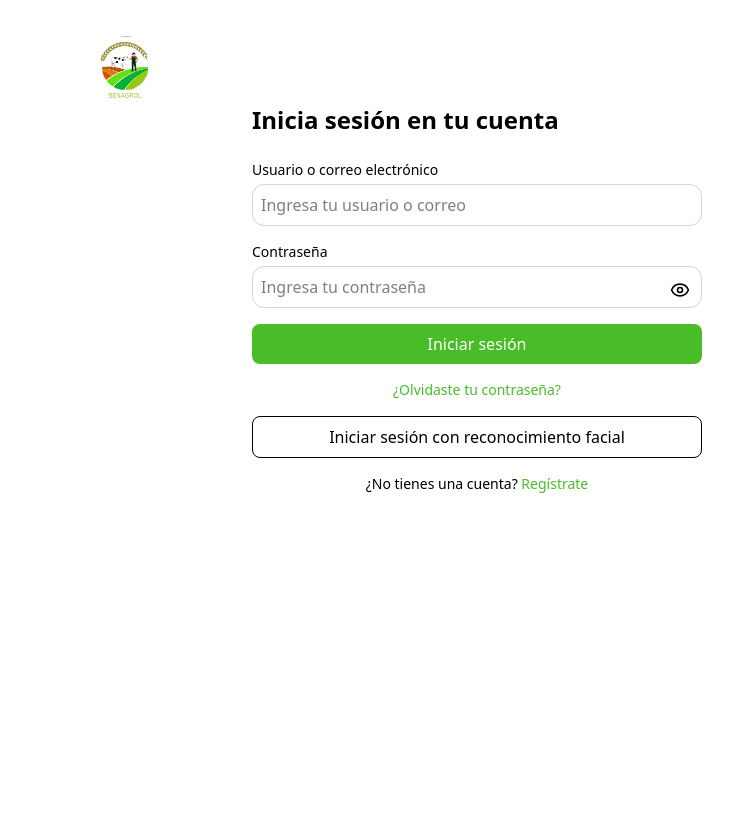
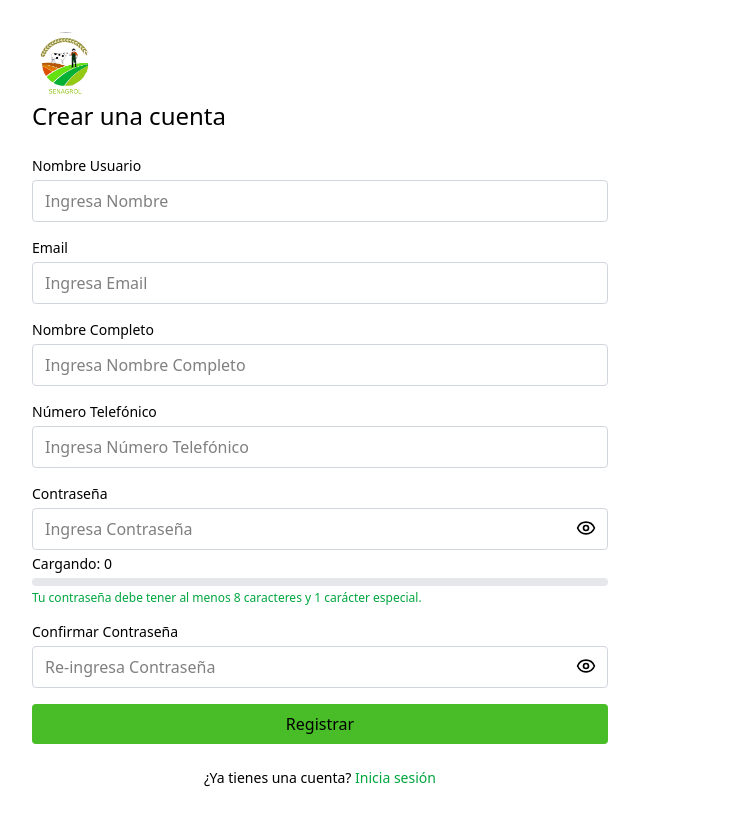
Before and after one commit to kelvinocampo/SENAGROL_Client, a React (Vite) app: page /Register in a window 1280 px wide. Shown: the whole page, without its empty margins (0-733 px from the left). Built offline with nearby package versions, Linux system fonts and the light colour scheme.

Commit message:
Registro usuario

```diff
--- a/package.json
+++ b/package.json
@@ -12,7 +12,7 @@
   "dependencies": {
     "@tailwindcss/vite": "^4.1.5",
     "lucide-react": "^0.507.0",
-    "react": "^19.0.0",
+    "react": "^19.1.0",
     "react-dom": "^19.0.0",
     "react-router-dom": "^7.5.3",
     "tailwindcss": "^4.1.5"
--- a/src/App.tsx
+++ b/src/App.tsx
@@ -1,14 +1,13 @@
- import InicioManual from '@pages/inicioFormulario'
-
+// import InicioManual from '@pages/inicioFormulario';
+import Usuarioregister from './components/Usuarioregister/RegisterForm';
 
 function App() {
   return (
     <>
-         <InicioManual />
-
-
+      {/* {<InicioManual />} */}
+      {<Usuarioregister />}
     </>
-  )
+  );
 }
 
-export default App
+export default App;
--- a/src/components/Component.tsx
+++ b/src/components/Component.tsx
@@ -1,5 +1,3 @@
-
-
 export const Component = () => {
     return (
         <h2 className="text-xl">Component</h2>
--- /dev/null
+++ b/src/components/Usuarioregister/RegisterForm.tsx
@@ -0,0 +1,135 @@
+import { useState } from "react";
+import { Eye, EyeOff } from "lucide-react";
+import Logo from "../../assets/senagrol.jpeg";
+
+export default function RegisterForm() {
+  const [password, setPassword] = useState("");
+  const [confirmPassword, setConfirmPassword] = useState("");
+  const [showPassword, setShowPassword] = useState(false);
+  const [showConfirmPassword, setShowConfirmPassword] = useState(false);
+  const [strength, setStrength] = useState(0);
+  const [message, setMessage] = useState("");
+
+  const handlePasswordChange = (e: React.ChangeEvent<HTMLInputElement>) => {
+    const pwd = e.target.value;
+    setPassword(pwd);
+
+    let calculatedStrength = 0;
+    if (pwd.length >= 8) calculatedStrength += 30;
+    if (/[!@#$%^&*(),.?":{}|<>]/.test(pwd)) calculatedStrength += 30;
+    if (/\d/.test(pwd)) calculatedStrength += 20;
+    if (/[A-Z]/.test(pwd)) calculatedStrength += 20;
+
+    setStrength(Math.min(calculatedStrength, 100));
+  };
+
+  const handleSubmit = (e: React.FormEvent) => {
+    e.preventDefault();
+
+    if (password === confirmPassword && password.length >= 8) {
+      setMessage("Registro exitoso.");
+    } else {
+      setMessage("Error al registrarse. Verifica los campos.");
+    }
+  };
+
+  return (
+    <div className="min-h-screen bg-white p-8 font-fredoka">
+      <img
+        src={Logo}
+        alt="Logo Senagrol"
+        className="w-17 h-17 rounded-full border-l-2 border-r-4 border-white object-cover"
+      />
+
+      <h2 className="text-2xl font-medium mb-6">Crear una cuenta</h2>
+
+      <form className="space-y-4 max-w-xl" onSubmit={handleSubmit}>
+        {[
+          { label: "Nombre Usuario", type: "text", placeholder: "Ingresa Nombre" },
+          { label: "Email", type: "email", placeholder: "Ingresa Email" },
+          { label: "Nombre Completo", type: "text", placeholder: "Ingresa Nombre Completo" },
+          { label: "Número Telefónico", type: "tel", placeholder: "Ingresa Número Telefónico" },
+        ].map((field, idx) => (
+          <div key={idx}>
+            <label className="block text-sm font-medium mb-1">{field.label}</label>
+            <input
+              type={field.type}
+              placeholder={field.placeholder}
+              className="w-full border border-gray-300 rounded px-3 py-2 focus:outline-none focus:ring-2 focus:ring-green-500"
+            />
+          </div>
+        ))}
+
+        <div>
+          <label className="block text-sm font-medium mb-1">Contraseña</label>
+          <div className="relative">
+            <input
+              type={showPassword ? "text" : "password"}
+              placeholder="Ingresa Contraseña"
+              value={password}
+              onChange={handlePasswordChange}
+              className="w-full border border-gray-300 rounded px-3 py-2 pr-10 focus:outline-none focus:ring-2 focus:ring-green-500"
+            />
+            <span
+              className="absolute right-3 top-2.5 cursor-pointer text-black"
+              onClick={() => setShowPassword(!showPassword)}
+            >
+              {showPassword ? <EyeOff size={20} /> : <Eye size={20} />}
+            </span>
+          </div>
+          <div className="text-sm mt-1">Cargando: <span>{strength}</span></div>
+          <div className="w-full bg-gray-200 rounded h-2 mt-1">
+            <div
+              className={`h-2 rounded ${strength < 50 ? "bg-red-400" : "bg-green-500"}`}
+              style={{ width: `${strength}%` }}
+            />
+          </div>
+          <p className="text-xs text-green-600 mt-1">
+            Tu contraseña debe tener al menos 8 caracteres y 1 carácter especial.
+          </p>
+        </div>
+
+        <div>
+          <label className="block text-sm font-medium mb-1">Confirmar Contraseña</label>
+          <div className="relative">
+            <input
+              type={showConfirmPassword ? "text" : "password"}
+              placeholder="Re-ingresa Contraseña"
+              value={confirmPassword}
+              onChange={(e) => setConfirmPassword(e.target.value)}
+              className="w-full border border-gray-300 rounded px-3 py-2 pr-10 focus:outline-none focus:ring-2 focus:ring-green-500"
+            />
+            <span
+              className="absolute right-3 top-2.5 cursor-pointer text-black"
+              onClick={() => setShowConfirmPassword(!showConfirmPassword)}
+            >
+              {showConfirmPassword ? <EyeOff size={20} /> : <Eye size={20} />}
+            </span>
+          </div>
+        </div>
+
+        {message && (
+          <p
+            className={`text-sm font-medium text-center ${
+              message.includes("exitoso") ? "text-green-600" : "text-red-600"
+            }`}>
+            {message}
+          </p>
+        )}
+
+        <button
+          type="submit"
+          className="w-full bg-[#48BD28] text-black font-fredoka py-2 rounded hover:bg-green-600 transition">
+          Registrar
+        </button>
+
+        <p className="text-sm text-center mt-2">
+          ¿Ya tienes una cuenta?{" "}
+          <a href="#" className="text-green-600 hover:underline font-medium">
+            Inicia sesión
+          </a>
+        </p>
+      </form>
+    </div>
+  );
+}
--- /dev/null
+++ b/src/services/RegistroService.tsx
@@ -0,0 +1,17 @@
+export const register = async (name: string, username: string, email: string, password: string, phone: string) => {
+  const response = await fetch("/usuario/register", {
+    method: "POST",
+    headers: {
+      "Content-Type": "application/json"
+    },
+    body: JSON.stringify({ name, username, email, password, phone })
+  });
+
+  const data = await response.json();
+
+  if (!response.ok) {
+    throw new Error(data.message || data.error || "Tienes algún dato mal");
+  }
+
+  return data;
+};
--- a/src/services/inicioServices.tsx
+++ b/src/services/inicioServices.tsx
@@ -1,5 +1,3 @@
-
-
 export const login = async (identifier: string, password: string) => {
   const response = await fetch("/usuario/login", {
     method: "POST",
```
Also changed, not shown: src/services/service.tsx (deleted), 1 other file (tests, documents, lock files or other folders).
